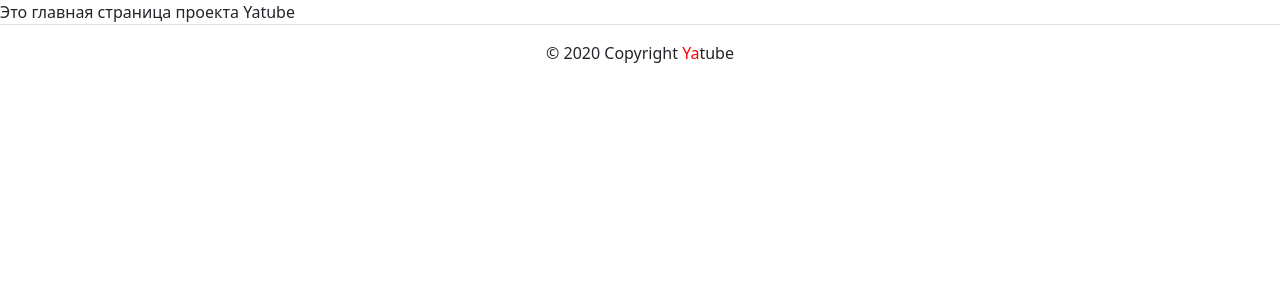
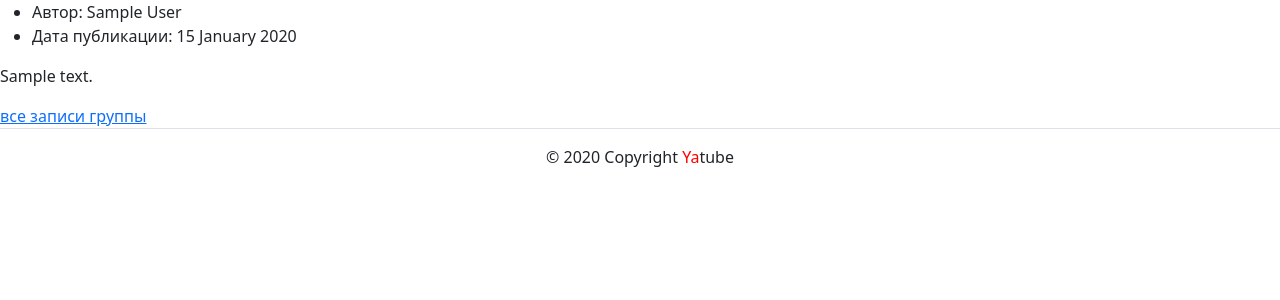
Before and after one commit to rdegt/yatube_project, a Django app: page / in a window 1280 px wide. Shown: the part 56-356 px from the top of the page. Run offline with Django 3.2, Linux system fonts and the light colour scheme; tables that the repository leaves empty hold one stand-in row (values such as "Sample post"); some libraries are stand-ins or nearby versions.

Commit message:
update index.html and view.py

```diff
--- a/yatube/posts/views.py
+++ b/yatube/posts/views.py
@@ -5,12 +5,17 @@ from django.http import HttpResponse
 from django.template import loader
 from django.shortcuts import render
 
+from .models import Post
+
 
 # Главная страница
 def index(request):
+    # в post сохранена выборка из 10 объектов модели Post
+    # отсортированных по дате новые записи вверху
+    posts = Post.objects.order_by('-pub_date')[:10]
     template = 'posts/index.html'
     context = {
-        'text': "Это главная страница проекта Yatube",
+        'posts': posts,
     }
     return render(request, template, context)
 
--- a/yatube/templates/posts/index.html
+++ b/yatube/templates/posts/index.html
@@ -7,5 +7,17 @@
 
 {% block main %}
   <!-- класс py-5 создает отступы сверху и снизу блока -->
-  {{ text }}
+  {% for post in posts %}
+    <ul>
+      <li>
+        Автор: {{ post.author.get_full_name }}
+      </li>
+      <li>
+        Дата публикации: {{ post.pub_date|date:"d E Y" }}
+      </li>
+    </ul>
+    <p>{{ post.text }}</p>
+    <a href="">все записи группы</a>
+    {% if not forloop.last %}<hr>{% endif %}
+  {% endfor %}
 {% endblock %}
```
